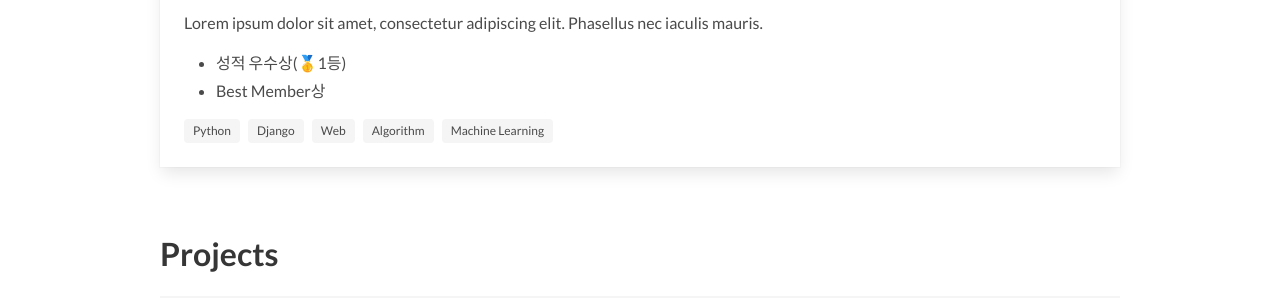
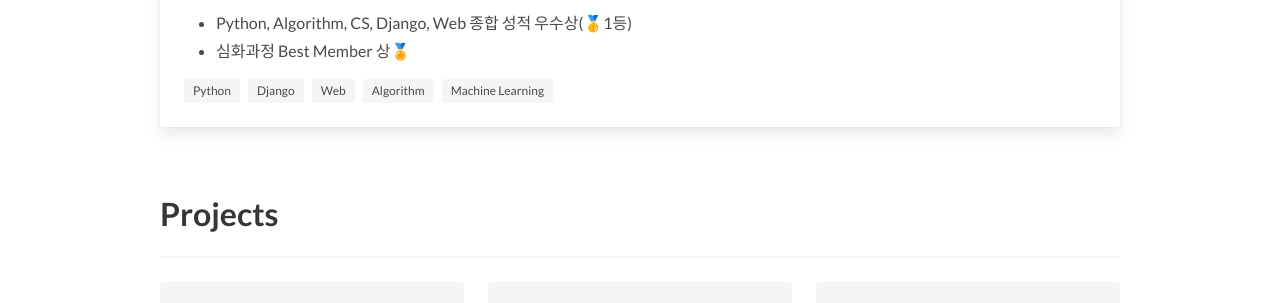
Before and after one commit to kimevanjunseok/portfolio, a plain HTML site: page index.html in a window 1280 px wide. Shown: the part 854-1157 px from the top of the page. Drawn offline with Linux system fonts and the light colour scheme.

Commit message:
refactor: Experience 완료

```diff
--- a/index.html
+++ b/index.html
@@ -82,10 +82,9 @@
             </div>
           </div>
           <div class="content">
-            <p>Lorem ipsum dolor sit amet, consectetur adipiscing elit. Phasellus nec iaculis mauris.</p>
             <ul>
-              <li>성적 우수상(🥇1등)</li>
-              <li>Best Member상</li>
+              <li>Python, Algorithm, CS, Django, Web 종합 성적 우수상(🥇1등)</li>
+              <li>심화과정 Best Member 상🏅</li>
             </ul>
             <div class="tags">
               <span class="tag">Python</span>
```
